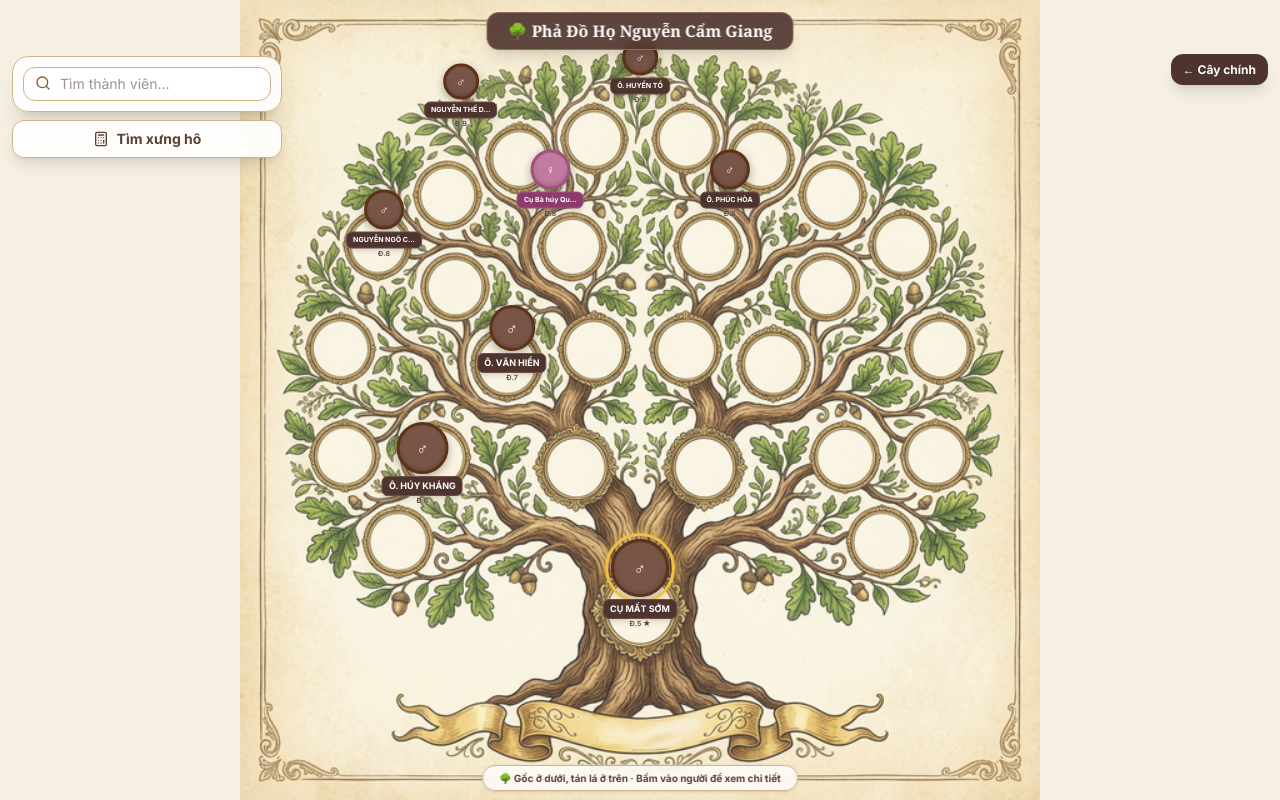
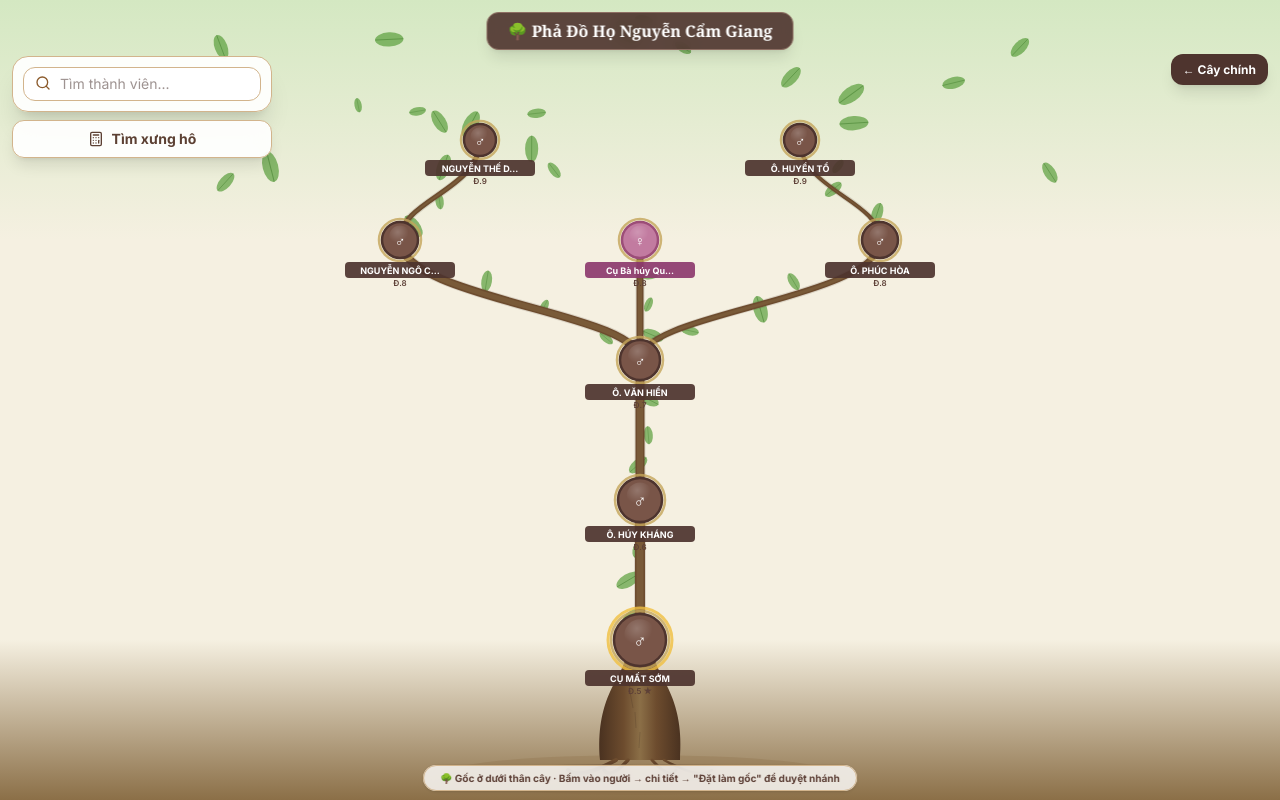
Before and after one commit to ngkienmkqn/phado, a Next.js app: page /tree-organic in a window 1280 px wide. Built offline with nearby package versions, Linux system fonts and the light colour scheme.

Commit message:
feat: fully dynamic SVG tree - trunk, bezier branches, leaves, person circles, no static image

```diff
--- a/src/components/OrganicTreeCanvas.tsx
+++ b/src/components/OrganicTreeCanvas.tsx
@@ -1,6 +1,6 @@
 "use client";
 
-import React, { useState, useMemo, useCallback } from 'react';
+import React, { useState, useMemo, useCallback, useRef } from 'react';
 import { Search, X, ChevronRight, Calculator } from 'lucide-react';
 
 // ─── Types ───────────────────────────────────────────────────────────
@@ -27,101 +27,109 @@ interface FamilyData {
 const removeDiacritics = (str: string) =>
     str.normalize('NFD').replace(/[\u0300-\u036f]/g, '').replace(/đ/g, 'd').replace(/Đ/g, 'D');
 
-// ─── Circle positions mapped to the tree background image ───────────
-// The tree image has circular frames at these approximate positions (% of image)
-// Layer 0 (root/trunk, bottom): 1 slot
-// Layer 1 (lower branches): 2 slots
-// Layer 2 (mid branches): 4 slots
-// Layer 3 (upper branches): 6 slots
-// Layer 4 (crown/top): 5 slots
-// Total: 18 slots. Root at bottom, descendants grow upward.
-const TREE_SLOTS: { x: number; y: number; size: number }[][] = [
-    // Layer 0: Root (trunk base) — 1 large ornate circle
-    [{ x: 50, y: 73, size: 58 }],
-    // Layer 1: Lower branches — 2 circles
-    [{ x: 33, y: 58, size: 52 }, { x: 67, y: 58, size: 52 }],
-    // Layer 2: Mid branches — 4 circles
-    [{ x: 20, y: 47, size: 46 }, { x: 40, y: 43, size: 46 }, { x: 60, y: 43, size: 46 }, { x: 80, y: 47, size: 46 }],
-    // Layer 3: Upper branches — 6 circles
-    [{ x: 15, y: 32, size: 40 }, { x: 30, y: 28, size: 40 }, { x: 43, y: 23, size: 40 }, { x: 57, y: 23, size: 40 }, { x: 70, y: 28, size: 40 }, { x: 85, y: 32, size: 40 }],
-    // Layer 4: Crown (top) — 5 circles
-    [{ x: 22, y: 16, size: 36 }, { x: 36, y: 12, size: 36 }, { x: 50, y: 9, size: 36 }, { x: 64, y: 12, size: 36 }, { x: 78, y: 16, size: 36 }],
-];
+// ─── Tree Node Position ──────────────────────────────────────────────
+interface TreeNode {
+    member: MemberData;
+    x: number;
+    y: number;
+    parentNode?: TreeNode;
+    size: number;
+}
 
-// ─── Person Bubble on Tree ──────────────────────────────────────────
-function PersonBubble({
-    member, x, y, size, isFocused, isOnRelPath, onClick, label
+// ─── SVG Leaf Component ──────────────────────────────────────────────
+function SvgLeaf({ cx, cy, rotation, scale = 1 }: { cx: number; cy: number; rotation: number; scale?: number }) {
+    return (
+        <g transform={`translate(${cx},${cy}) rotate(${rotation}) scale(${scale})`}>
+            <ellipse rx="6" ry="12" fill="#5a9e3c" opacity="0.7" />
+            <line x1="0" y1="-12" x2="0" y2="12" stroke="#3d7a28" strokeWidth="0.8" opacity="0.5" />
+        </g>
+    );
+}
+
+// ─── SVG Branch (Bezier curve from parent to child) ──────────────────
+function SvgBranch({ x1, y1, x2, y2, thickness }: { x1: number; y1: number; x2: number; y2: number; thickness: number }) {
+    // Bezier curve going upward from parent to child
+    const midY = y1 + (y2 - y1) * 0.4;
+    const path = `M ${x1} ${y1} C ${x1} ${midY}, ${x2} ${midY + (y2 - y1) * 0.1}, ${x2} ${y2}`;
+
+    return (
+        <>
+            {/* Branch shadow */}
+            <path d={path} fill="none" stroke="#3d2b1f" strokeWidth={thickness + 2} opacity="0.15" strokeLinecap="round" />
+            {/* Branch wood */}
+            <path d={path} fill="none" stroke="#6d4c2e" strokeWidth={thickness} strokeLinecap="round" />
+            {/* Branch highlight */}
+            <path d={path} fill="none" stroke="#8b6f47" strokeWidth={Math.max(1, thickness - 3)} opacity="0.4" strokeLinecap="round" />
+        </>
+    );
+}
+
+// ─── SVG Person Circle ──────────────────────────────────────────────
+function SvgPerson({
+    node, isFocused, isOnRelPath, onClick
 }: {
-    member: MemberData; x: number; y: number; size: number;
-    isFocused: boolean; isOnRelPath: boolean;
-    onClick: (m: MemberData) => void; label?: string;
+    node: TreeNode; isFocused: boolean; isOnRelPath: boolean; onClick: (m: MemberData) => void;
 }) {
+    const { member, x, y, size } = node;
     const isFemale = member.gender === 'female';
+    const r = size / 2;
     const shortName = member.name.length > 14 ? member.name.substring(0, 12) + '…' : member.name;
 
     return (
-        <div
-            className="absolute flex flex-col items-center cursor-pointer group"
-            style={{
-                left: `${x}%`,
-                top: `${y}%`,
-                transform: 'translate(-50%, -50%)',
-                zIndex: isFocused ? 20 : 10,
-            }}
-            onClick={() => onClick(member)}
-        >
+        <g className="cursor-pointer" onClick={() => onClick(member)} style={{ transition: 'transform 0.3s' }}>
             {/* Glow ring */}
             {(isFocused || isOnRelPath) && (
-                <div className="absolute rounded-full"
-                    style={{
-                        width: size + 12,
-                        height: size + 12,
-                        border: `3px solid ${isOnRelPath ? '#dc2626' : '#f0c040'}`,
-                        boxShadow: `0 0 14px ${isOnRelPath ? 'rgba(220,38,38,0.5)' : 'rgba(240,192,64,0.5)'}`,
-                        top: -6,
-                        left: '50%',
-                        transform: 'translateX(-50%)',
-                    }}
-                />
+                <circle cx={x} cy={y} r={r + 6}
+                    fill="none"
+                    stroke={isOnRelPath ? '#dc2626' : '#f0c040'}
+                    strokeWidth={3}
+                    opacity={0.8}
+                >
+                    {isFocused && (
+                        <animate attributeName="opacity" values="0.8;0.3;0.8" dur="2s" repeatCount="indefinite" />
+                    )}
+                </circle>
             )}
 
-            {/* Circle avatar */}
-            <div
-                className="rounded-full flex items-center justify-center text-white font-bold shadow-lg group-hover:scale-110 transition-transform duration-200"
-                style={{
-                    width: size,
-                    height: size,
-                    backgroundColor: isFemale ? '#c27ba0' : '#795548',
-                    border: `3px solid ${isFemale ? '#a0527a' : '#5c3317'}`,
-                    boxShadow: '0 3px 10px rgba(0,0,0,0.3), inset 0 -2px 4px rgba(0,0,0,0.15)',
-                    fontSize: size > 45 ? 16 : 12,
-                }}
-            >
+            {/* Gold frame ring */}
+            <circle cx={x} cy={y} r={r + 3} fill="none" stroke="#c5a55a" strokeWidth={2.5} opacity={0.8} />
+
+            {/* Circle background */}
+            <circle cx={x} cy={y} r={r}
+                fill={isFemale ? '#c27ba0' : '#795548'}
+                stroke={isFemale ? '#9c4d78' : '#4e342e'}
+                strokeWidth={2.5}
+            />
+
+            {/* Gradient sheen */}
+            <circle cx={x} cy={y - r * 0.2} r={r * 0.6}
+                fill="url(#sheenGrad)" opacity={0.25}
+            />
+
+            {/* Gender icon */}
+            <text x={x} y={y + 2} textAnchor="middle" dominantBaseline="middle"
+                fill="white" fontSize={r > 20 ? 18 : 14} fontWeight="bold"
+                style={{ pointerEvents: 'none' }}>
                 {isFemale ? '♀' : '♂'}
-            </div>
+            </text>
 
-            {/* Name ribbon */}
-            <div className="mt-0.5 relative">
-                <div
-                    className="px-1.5 py-0.5 rounded-md text-center whitespace-nowrap shadow-md"
-                    style={{
-                        backgroundColor: isFemale ? '#8e3a6e' : '#4e342e',
-                        color: 'white',
-                        fontSize: size > 45 ? 9 : 7,
-                        fontWeight: 700,
-                        maxWidth: 110,
-                        border: `1px solid ${isFemale ? '#a0527a' : '#6d4c41'}`,
-                    }}
-                >
-                    {shortName}
-                </div>
-                {label && (
-                    <div className="text-center" style={{ fontSize: 7, color: '#5d4037', fontWeight: 600, textShadow: '0 0 4px rgba(255,255,255,0.9)' }}>
-                        {label}
-                    </div>
-                )}
-            </div>
-        </div>
+            {/* Name banner */}
+            <rect x={x - 55} y={y + r + 4} width={110} height={16} rx={4}
+                fill={isFemale ? '#8e3a6e' : '#4e342e'} opacity={0.92}
+            />
+            <text x={x} y={y + r + 14} textAnchor="middle" dominantBaseline="middle"
+                fill="white" fontSize={9} fontWeight="700"
+                style={{ pointerEvents: 'none' }}>
+                {shortName}
+            </text>
+
+            {/* Generation label */}
+            <text x={x} y={y + r + 26} textAnchor="middle" dominantBaseline="middle"
+                fill="#5d4037" fontSize={8} fontWeight="600"
+                style={{ pointerEvents: 'none' }}>
+                Đ.{member.generation ?? '?'}{isFocused ? ' ★' : ''}
+            </text>
+        </g>
     );
 }
 
@@ -208,11 +216,28 @@ function getRelationTerm(genDiff: number, dA: number, dB: number): string {
     return `HẬU DUỆ (cách ${absDiff} đời)`;
 }
 
+// ─── SVG dimensions ──────────────────────────────────────────────────
+const SVG_W = 1200;
+const SVG_H = 800;
+const TRUNK_X = SVG_W / 2;
+const TRUNK_BOTTOM = SVG_H - 40;
+const TRUNK_TOP = SVG_H - 140;
+const ROOT_Y = TRUNK_TOP - 20;
+
+// Layer Y positions (bottom to top, root at bottom)
+const LAYER_Y = [
+    ROOT_Y,          // Layer 0: root (bottom)
+    ROOT_Y - 140,    // Layer 1: children
+    ROOT_Y - 280,    // Layer 2: grandchildren
+    ROOT_Y - 400,    // Layer 3: great-grandchildren
+    ROOT_Y - 500,    // Layer 4: great-great-grandchildren
+];
+
 // ─── Main Component ─────────────────────────────────────────────────
 export default function OrganicTreeCanvas({ data }: { data: FamilyData }) {
     const { members } = data;
+    const svgRef = useRef<SVGSVGElement>(null);
 
-    // Pick initial focus: a member who has BOTH parent AND children
     const initialFocus = useMemo(() => {
         const withFamily = members.find(m =>
             m.parentId && members.some(c => c.parentId === m.id) && m.generation && m.generation >= 5
@@ -227,65 +252,87 @@ export default function OrganicTreeCanvas({ data }: { data: FamilyData }) {
     const [calcA, setCalcA] = useState('');
     const [calcB, setCalcB] = useState('');
 
-    // ─── Build focused subset: root at BOTTOM, descendants grow UPWARD ──
-    // Layout: focused person → root (layer 0, trunk)
-    //         children → layer 1 (lower branches)
-    //         grandchildren → layer 2 (middle branches)
-    //         great-grandchildren → layer 3-4 (upper branches/crown)
-    const { subset, positions } = useMemo(() => {
+    // ─── Build tree nodes with position via BFS ──────────────────────
+    const { treeNodes, leaves } = useMemo(() => {
         const focused = members.find(m => m.id === focusId);
-        if (!focused) return { subset: [], positions: {} };
+        if (!focused) return { treeNodes: [], leaves: [] };
 
-        const sub: MemberData[] = [];
-        const pos: Record<string, { x: number; y: number; size: number; label?: string }> = {};
+        const nodes: TreeNode[] = [];
+        const maxPerLayer = [1, 3, 5, 7, 7];
 
-        // BFS from focused person downward (children, grandchildren, etc.)
-        // Layer 0: focused person (root/trunk)
-        // Layer 1: children
-        // Layer 2: grandchildren
-        // Layer 3+: great-grandchildren
+        // Root node
+        const rootNode: TreeNode = { member: focused, x: TRUNK_X, y: ROOT_Y, size: 52 };
+        nodes.push(rootNode);
 
-        const layers: MemberData[][] = [[focused]];
-        let currentLayer = [focused];
+        // BFS layer by layer
+        let currentLayer: TreeNode[] = [rootNode];
 
-        for (let depth = 1; depth < TREE_SLOTS.length; depth++) {
-            const nextLayer: MemberData[] = [];
-            const maxSlots = TREE_SLOTS[depth].length;
-            for (const parent of currentLayer) {
-                const kids = members.filter(m => m.parentId === parent.id);
+        for (let depth = 1; depth < LAYER_Y.length; depth++) {
+            const nextLayer: TreeNode[] = [];
+            const maxSlots = maxPerLayer[depth];
+
+            for (const parentNode of currentLayer) {
+                const kids = members.filter(m => m.parentId === parentNode.member.id);
                 for (const kid of kids) {
                     if (nextLayer.length < maxSlots) {
-                        nextLayer.push(kid);
+                        nextLayer.push({
+                            member: kid,
+                            x: 0, // will calculate below
+                            y: LAYER_Y[depth],
+                            parentNode,
+                            size: Math.max(30, 48 - depth * 4),
+                        });
                     }
                 }
             }
+
             if (nextLayer.length === 0) break;
-            layers.push(nextLayer);
+
+            // Spread children horizontally
+            const layerWidth = Math.min(SVG_W - 200, nextLayer.length * 160);
+            const startX = TRUNK_X - layerWidth / 2;
+            const step = nextLayer.length > 1 ? layerWidth / (nextLayer.length - 1) : 0;
+
+            nextLayer.forEach((n, i) => {
+                n.x = nextLayer.length === 1 ? TRUNK_X : startX + i * step;
+            });
+
+            nodes.push(...nextLayer);
             currentLayer = nextLayer;
         }
 
-        // Assign positions from TREE_SLOTS
-        for (let layerIdx = 0; layerIdx < layers.length; layerIdx++) {
-            const layerMembers = layers[layerIdx];
-            const slots = TREE_SLOTS[layerIdx];
-
-            if (layerMembers.length <= slots.length) {
-                // Center the members within available slots
-                const startIdx = Math.floor((slots.length - layerMembers.length) / 2);
-                layerMembers.forEach((m, i) => {
-                    sub.push(m);
-                    const slot = slots[startIdx + i];
-                    pos[m.id] = {
-                        x: slot.x,
-                        y: slot.y,
-                        size: slot.size,
-                        label: `Đ.${m.generation ?? '?'}${m.id === focusId ? ' ★' : ''}`,
-                    };
-                });
+        // Generate decorative leaves along branches
+        const leafData: { cx: number; cy: number; rotation: number; scale: number }[] = [];
+        for (const node of nodes) {
+            if (node.parentNode) {
+                const px = node.parentNode.x;
+                const py = node.parentNode.y;
+                const dx = node.x - px;
+                const dy = node.y - py;
+                // Place 2-4 leaves along each branch
+                for (let t = 0.2; t < 0.9; t += 0.25) {
+                    const lx = px + dx * t + (Math.random() - 0.5) * 30;
+                    const ly = py + dy * t + (Math.random() - 0.5) * 15;
+                    leafData.push({
+                        cx: lx,
+                        cy: ly,
+                        rotation: Math.random() * 360,
+                        scale: 0.6 + Math.random() * 0.6,
+                    });
+                }
             }
         }
+        // Extra leaves around the crown
+        for (let i = 0; i < 20; i++) {
+            leafData.push({
+                cx: TRUNK_X + (Math.random() - 0.5) * (SVG_W * 0.7),
+                cy: 20 + Math.random() * 180,
+                rotation: Math.random() * 360,
+                scale: 0.5 + Math.random() * 0.8,
+            });
+        }
 
-        return { subset: sub, positions: pos };
+        return { treeNodes: nodes, leaves: leafData };
     }, [focusId, members]);
 
     // ─── Relationship path ───────────────────────────────────────────
@@ -333,7 +380,6 @@ export default function OrganicTreeCanvas({ data }: { data: FamilyData }) {
         const termBA = getRelationTerm(-diff, lcaB, lcaA);
 
         const result = `🔴 ${personA.name} gọi ${personB.name} là ${termAB}\n🔵 ${personB.name} gọi ${personA.name} là ${termBA}`;
-
         return { relationResult: result, relationPath: pIds };
     }, [calcA, calcB, members]);
 
@@ -356,27 +402,87 @@ export default function OrganicTreeCanvas({ data }: { data: FamilyData }) {
 
     // ─── Render ──────────────────────────────────────────────────────
     return (
-        <div className="w-full h-full relative overflow-hidden bg-[#f5f0e1]">
-            {/* Tree background — object-contain centers the image */}
-            <div className="absolute inset-0 flex items-center justify-center">
-                <img src="/tree_bg.png" alt="Family Tree" className="w-full h-full object-contain opacity-80" draggable={false} />
-            </div>
+        <div className="w-full h-full relative overflow-hidden" style={{ background: 'linear-gradient(to bottom, #d4e8c2, #f5f0e1 30%, #f5f0e1 80%, #8b6f47 100%)' }}>
+            {/* SVG Tree */}
+            <svg ref={svgRef} viewBox={`0 0 ${SVG_W} ${SVG_H}`} className="w-full h-full" preserveAspectRatio="xMidYMid meet">
+                <defs>
+                    {/* Sheen gradient for circles */}
+                    <radialGradient id="sheenGrad" cx="40%" cy="30%">
+                        <stop offset="0%" stopColor="white" stopOpacity="0.8" />
+                        <stop offset="100%" stopColor="white" stopOpacity="0" />
+                    </radialGradient>
+                    {/* Trunk gradient */}
+                    <linearGradient id="trunkGrad" x1="0" x2="1" y1="0" y2="0">
+                        <stop offset="0%" stopColor="#4a3220" />
+                        <stop offset="30%" stopColor="#6d4c2e" />
+                        <stop offset="50%" stopColor="#8b6f47" />
+                        <stop offset="70%" stopColor="#6d4c2e" />
+                        <stop offset="100%" stopColor="#4a3220" />
+                    </linearGradient>
+                    {/* Root texture */}
+                    <linearGradient id="rootGrad" x1="0" x2="0" y1="0" y2="1">
+                        <stop offset="0%" stopColor="#6d4c2e" />
+                        <stop offset="100%" stopColor="#3d2b1f" />
+                    </linearGradient>
+                </defs>
 
-            {/* Members overlay — same container to match image positioning */}
-            <div className="absolute inset-0">
-                {subset.map(m => {
-                    const p = positions[m.id];
-                    if (!p) return null;
+                {/* Ground */}
+                <ellipse cx={TRUNK_X} cy={TRUNK_BOTTOM + 15} rx={200} ry={20} fill="#8b6f47" opacity="0.3" />
+
+                {/* Tree Trunk — thick at bottom, narrows upward */}
+                <path d={`
+                    M ${TRUNK_X - 40} ${TRUNK_BOTTOM}
+                    C ${TRUNK_X - 45} ${TRUNK_TOP + 40}, ${TRUNK_X - 20} ${TRUNK_TOP + 20}, ${TRUNK_X - 15} ${TRUNK_TOP}
+                    L ${TRUNK_X + 15} ${TRUNK_TOP}
+                    C ${TRUNK_X + 20} ${TRUNK_TOP + 20}, ${TRUNK_X + 45} ${TRUNK_TOP + 40}, ${TRUNK_X + 40} ${TRUNK_BOTTOM}
+                    Z
+                `} fill="url(#trunkGrad)" />
+
+                {/* Trunk bark texture lines */}
+                {[0.2, 0.4, 0.6, 0.8].map((t, i) => {
+                    const ty = TRUNK_TOP + (TRUNK_BOTTOM - TRUNK_TOP) * t;
                     return (
-                        <PersonBubble key={m.id} member={m} x={p.x} y={p.y} size={p.size}
-                            isFocused={m.id === focusId}
-                            isOnRelPath={relationPath.has(m.id)}
-                            onClick={handleClickMember}
-                            label={p.label}
-                        />
+                        <line key={`bark${i}`} x1={TRUNK_X - 15 + i * 5} y1={ty - 8} x2={TRUNK_X - 10 + i * 3} y2={ty + 8}
+                            stroke="#3d2b1f" strokeWidth="1" opacity="0.2" />
                     );
                 })}
-            </div>
+
+                {/* Roots */}
+                {[-60, -30, 30, 60].map((offset, i) => (
+                    <path key={`root${i}`}
+                        d={`M ${TRUNK_X + offset * 0.4} ${TRUNK_BOTTOM} Q ${TRUNK_X + offset} ${TRUNK_BOTTOM + 20}, ${TRUNK_X + offset * 1.2} ${TRUNK_BOTTOM + 10}`}
+                        fill="none" stroke="url(#rootGrad)" strokeWidth={4 - i * 0.5} strokeLinecap="round"
+                    />
+                ))}
+
+                {/* Decorative leaves (behind branches) */}
+                {leaves.map((l, i) => (
+                    <SvgLeaf key={`leaf${i}`} cx={l.cx} cy={l.cy} rotation={l.rotation} scale={l.scale} />
+                ))}
+
+                {/* Branches (from parent to child) */}
+                {treeNodes.filter(n => n.parentNode).map((node, i) => (
+                    <SvgBranch
+                        key={`branch${i}`}
+                        x1={node.parentNode!.x}
+                        y1={node.parentNode!.y}
+                        x2={node.x}
+                        y2={node.y}
+                        thickness={Math.max(4, 10 - i)}
+                    />
+                ))}
+
+                {/* Person circles */}
+                {treeNodes.map(node => (
+                    <SvgPerson
+                        key={node.member.id}
+                        node={node}
+                        isFocused={node.member.id === focusId}
+                        isOnRelPath={relationPath.has(node.member.id)}
+                        onClick={handleClickMember}
+                    />
+                ))}
+            </svg>
 
             {/* Title */}
             <div className="absolute top-3 left-1/2 -translate-x-1/2 z-30">
@@ -385,9 +491,8 @@ export default function OrganicTreeCanvas({ data }: { data: FamilyData }) {
                 </div>
             </div>
 
-            {/* Left Panel: Search + Xưng hô */}
-            <div className="absolute top-14 left-3 z-30 w-[240px] sm:w-[270px] space-y-2">
-                {/* Search */}
+            {/* Left Panel */}
+            <div className="absolute top-14 left-3 z-30 w-[240px] sm:w-[260px] space-y-2">
                 <div className="bg-white/92 backdrop-blur-md border border-[#d2b48c] rounded-2xl shadow-xl p-2.5">
                     <div className="relative">
                         <Search className="absolute left-3 top-2 h-4 w-4 text-[#8b5a2b]" />
@@ -416,13 +521,11 @@ export default function OrganicTreeCanvas({ data }: { data: FamilyData }) {
                     )}
                 </div>
 
-                {/* Xưng hô toggle */}
                 <button onClick={() => setShowCalc(!showCalc)}
                     className="w-full bg-white/92 backdrop-blur-md border border-[#d2b48c] rounded-xl shadow-lg p-2 flex items-center justify-center gap-2 text-sm font-bold text-[#5c4033] hover:bg-[#f4efe6] transition-colors">
                     <Calculator size={16} /> Tìm xưng hô
                 </button>
 
-                {/* Xưng hô calculator */}
                 {showCalc && (
                     <div className="bg-white/95 backdrop-blur-md border border-[#d2b48c] rounded-2xl shadow-xl p-3 space-y-2">
                         <div>
@@ -463,7 +566,7 @@ export default function OrganicTreeCanvas({ data }: { data: FamilyData }) {
             {/* Hint */}
             <div className="absolute bottom-3 left-1/2 -translate-x-1/2 z-30">
                 <span className="bg-white/80 backdrop-blur-sm text-[#5d4037] text-[10px] font-bold px-4 py-1.5 rounded-full shadow border border-[#d2b48c]">
-                    🌳 Gốc ở dưới, tán lá ở trên · Bấm vào người để xem chi tiết
+                    🌳 Gốc ở dưới thân cây · Bấm vào người → chi tiết → &quot;Đặt làm gốc&quot; để duyệt nhánh
                 </span>
             </div>
 
@@ -476,7 +579,6 @@ export default function OrganicTreeCanvas({ data }: { data: FamilyData }) {
                         <button onClick={() => setDetailMember(null)} className="absolute top-3 right-3 p-1 hover:bg-gray-100 rounded-full">
                             <X size={20} className="text-[#8b5a2b]" />
                         </button>
-
                         <div className="flex items-center gap-3 mb-4">
                             <div className={`w-14 h-14 rounded-full flex items-center justify-center text-white text-xl font-bold shadow-lg
                                 ${detailMember.gender === 'female' ? 'bg-[#c27ba0]' : 'bg-[#795548]'}`}>
@@ -490,7 +592,6 @@ export default function OrganicTreeCanvas({ data }: { data: FamilyData }) {
                                 </p>
                             </div>
                         </div>
-
                         <div className="space-y-2 text-sm mb-4">
                             {detailMember.spouse && (
                                 <div className="flex gap-2 p-2 bg-[#f4efe6] rounded-lg">
@@ -531,7 +632,6 @@ export default function OrganicTreeCanvas({ data }: { data: FamilyData }) {
                                 ) : null;
                             })()}
                         </div>
-
                         {detailMember.id !== focusId && (
                             <button onClick={() => navigateToMember(detailMember.id)}
                                 className="w-full py-2.5 bg-[#4e342e] hover:bg-[#3e2723] text-white rounded-xl font-bold text-sm shadow-md transition-colors">
```
